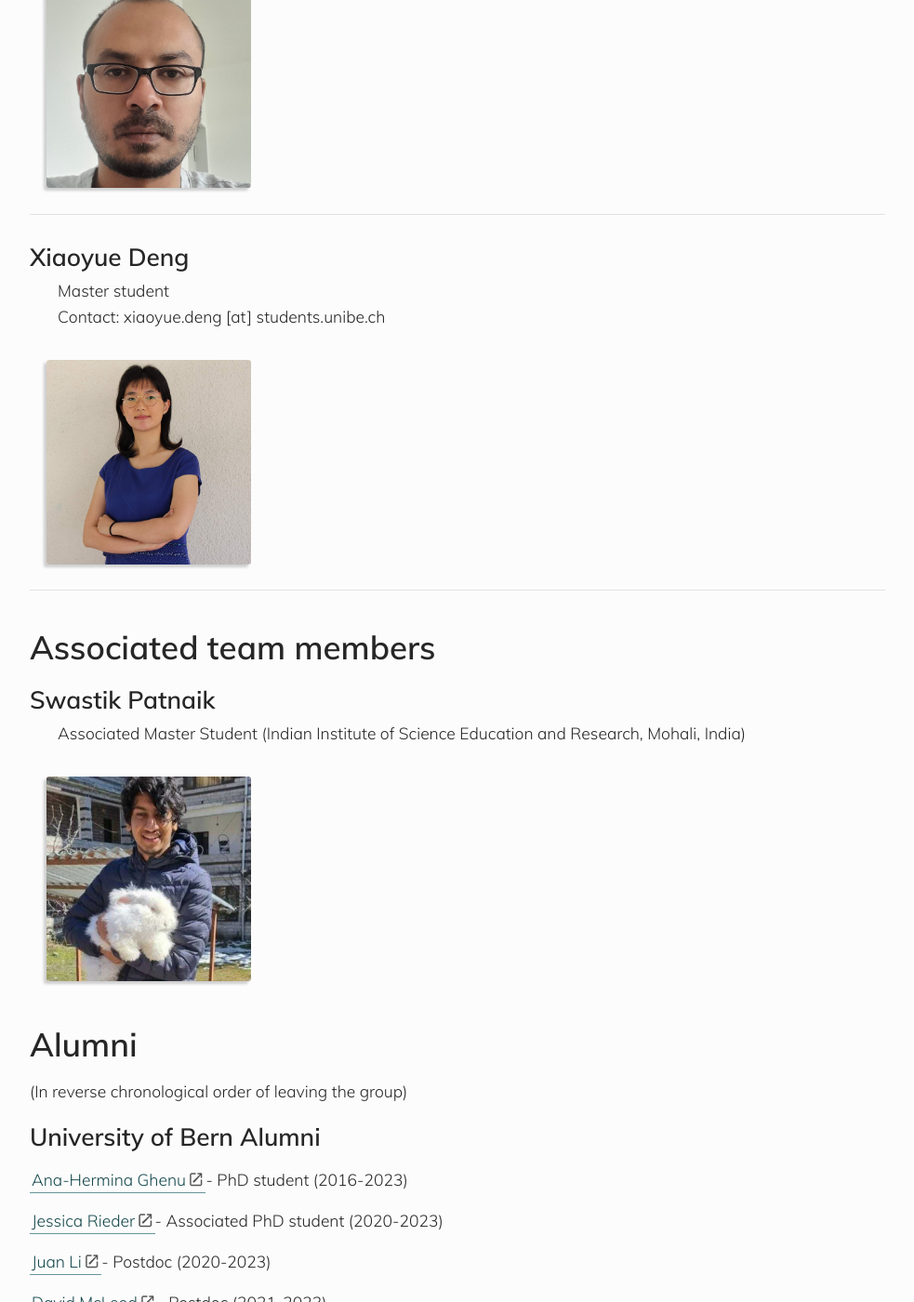
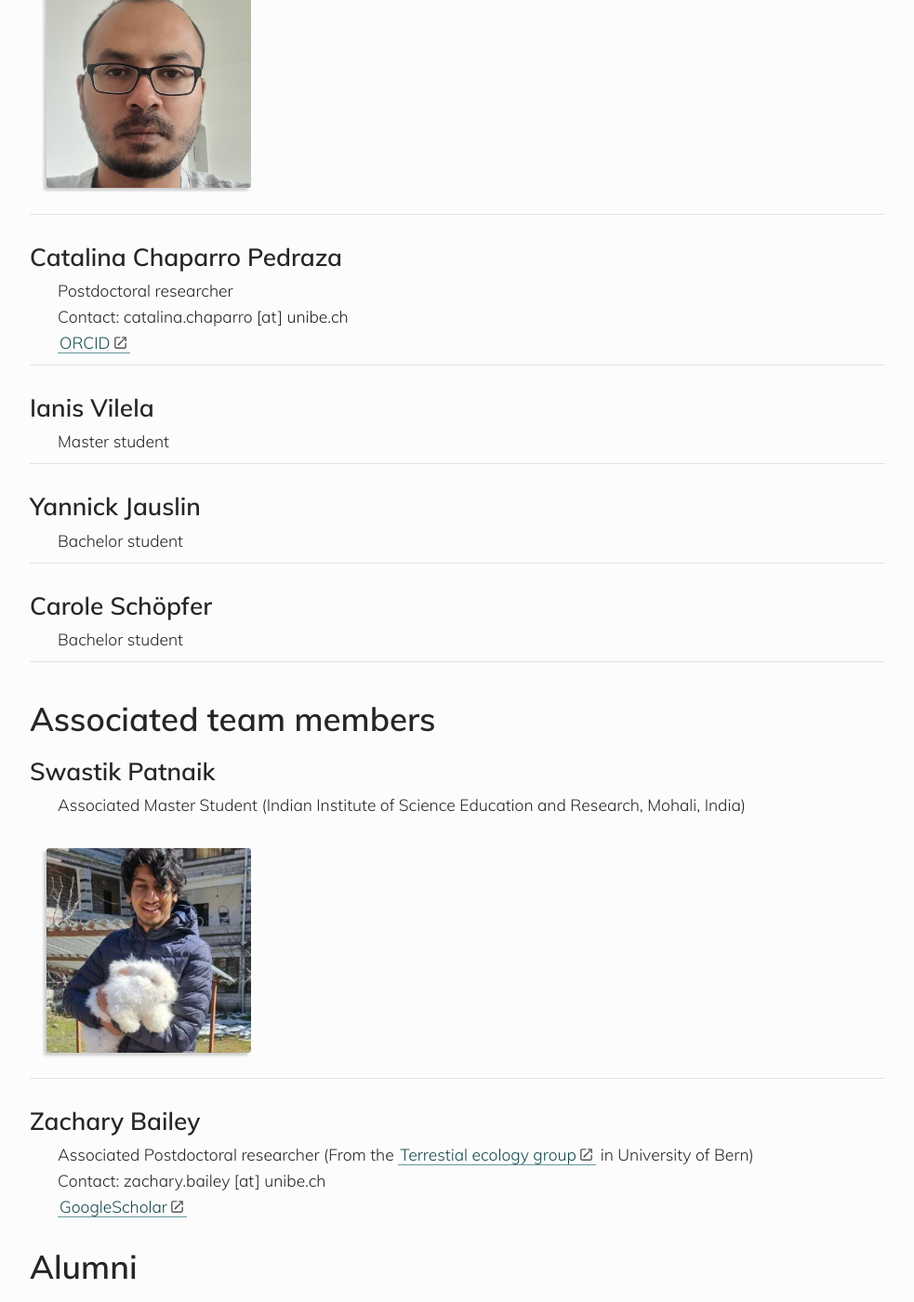
Before and after one commit to banklab/banklab.github.io, a Jekyll site: the page built from people.md, in a window 1280 px wide and 1400 px high, scrolled down 4066 px. Shown: the whole window at 93% size, without its empty margins (148-1131 px from the left). Built offline with Jekyll 4.4.1, drawn with Linux system fonts in a browser that asks for light colours; some web fonts are replaced; some of the changed text lies outside the part shown.

Commit message:
Update index, people, and archive

```diff
--- a/people.md
+++ b/people.md
@@ -97,12 +97,29 @@ permalink: /people/
 
 ---
 
-## Xiaoyue Deng
+## Catalina Chaparro Pedraza
+
+* Postdoctoral researcher
+* Contact: catalina.chaparro [at] unibe.ch
+* [ORCID](https://orcid.org/0000-0001-9801-3878)
+
+---
+
+## Ianis Vilela
 
 * Master student
-* Contact: xiaoyue.deng [at] students.unibe.ch
 
-![Photo of Xiaoyue Deng](/assets/img/team/Xiaoyue.jpg)
+---
+
+## Yannick Jauslin
+
+* Bachelor student
+
+---
+
+## Carole Schöpfer
+
+* Bachelor student
 
 ---
 
@@ -114,11 +131,21 @@ permalink: /people/
 
 ![Photo of Swastik Patnaik](/assets/img/team/Swastik.jpeg)
 
+---
+
+## Zachary Bailey
+
+* Associated Postdoctoral researcher (From the [Terrestial ecology group](https://www.terr.iee.unibe.ch/research/index_eng.html) in University of Bern)
+* Contact: zachary.bailey [at] unibe.ch
+* [GoogleScholar](https://scholar.google.com/citations?user=V5rDLCkAAAAJ&hl=en)
+
 # Alumni
 
 (In reverse chronological order of leaving the group)
 
 ## University of Bern Alumni
+
+Xiaoyue Deng - Master student (2023)
 
 [Ana-Hermina Ghenu](https://scholar.google.com/citations?user=1sBIOkIAAAAJ&hl=en&oi=ao) - PhD student (2016-2023)
 
```
Also changed, not shown: archive.md (+10 -0 lines), index.md (+15 -21 lines).
